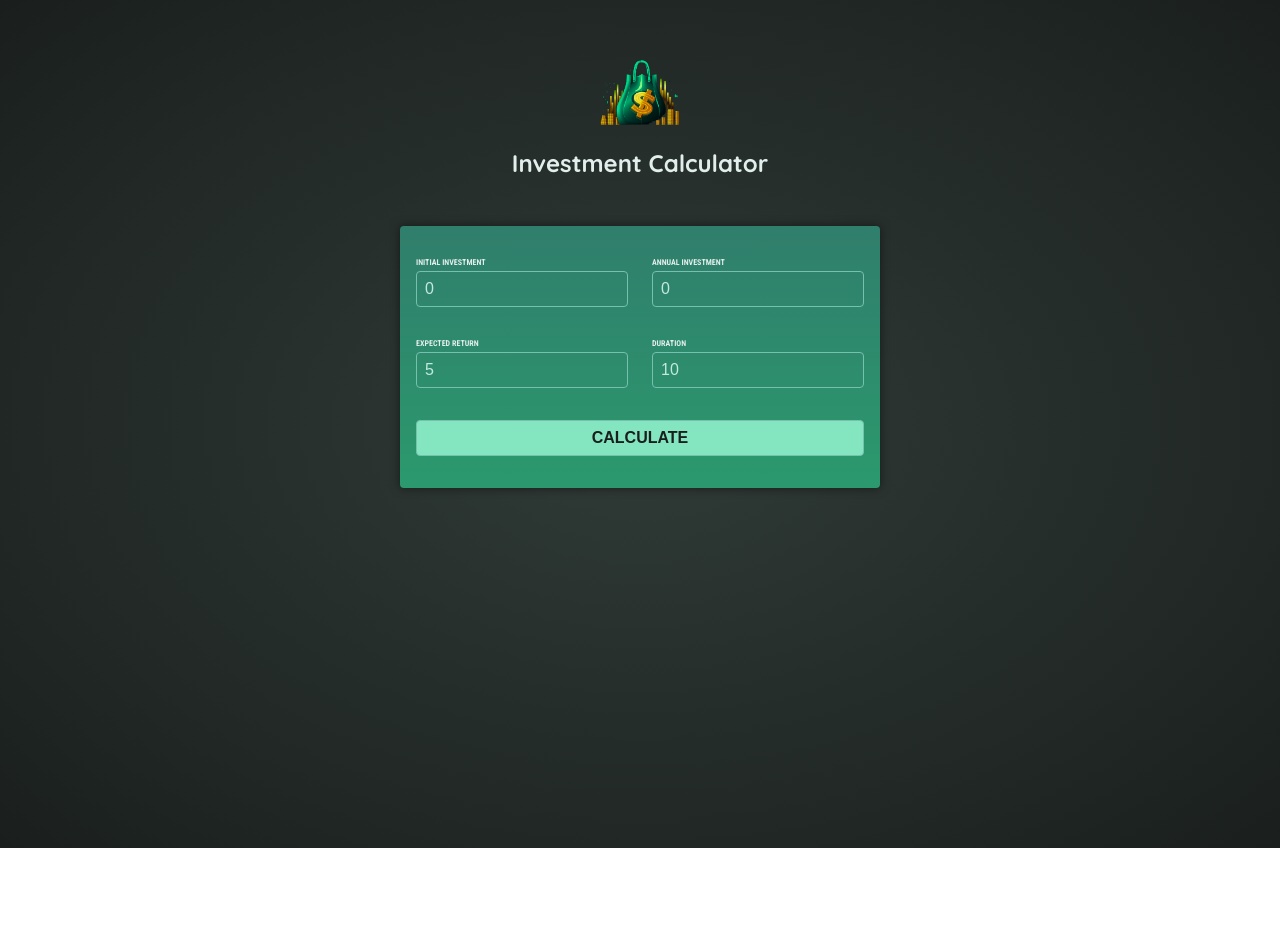
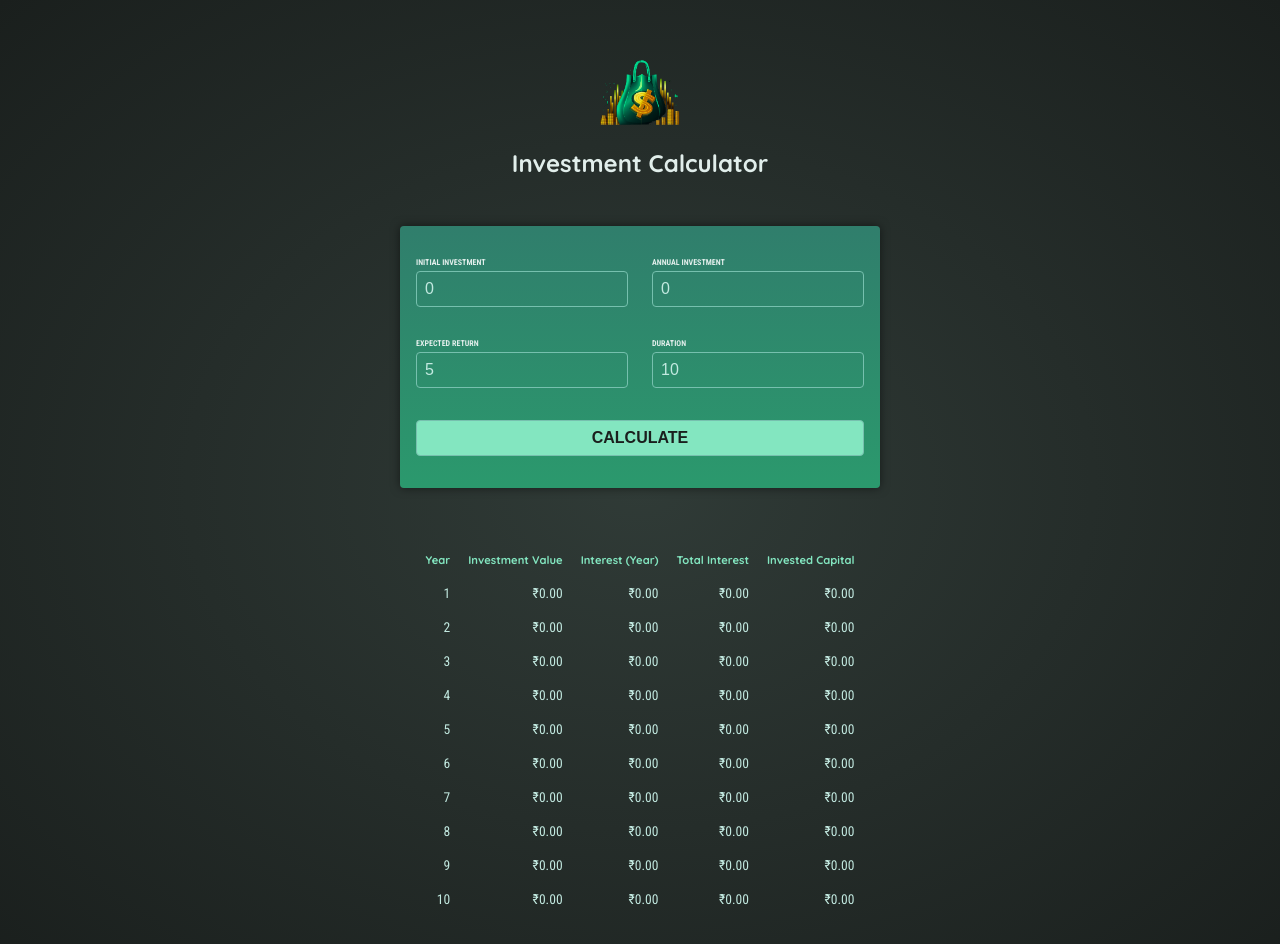
Before and after one commit to codingmoments/angular, an Angular app in the folder 03-essentials-practice/: page / in a window 1280 px wide. Both pictures are taken after a click on the button "CALCULATE". Shown: the top 944 px of the page. Before the commit the page ends 848 px from the top, so only its background shows below. Built offline with nearby package versions, Linux system fonts and the light colour scheme.

Commit message:
Just practiced the lessons. Created investment results component. Passed the annual data from app component to this component. Conditional displayed the results and formatted the numbers using currency pipe.

```diff
--- a/03-essentials-practice/src/app/app.component.html
+++ b/03-essentials-practice/src/app/app.component.html
@@ -1,3 +1,5 @@
 <app-header />
 
 <app-user-input (calculate)="onCalculateInvestmentResults($event)" />
+
+<app-investment-results [results]="annualData" />
--- a/03-essentials-practice/src/app/app.component.ts
+++ b/03-essentials-practice/src/app/app.component.ts
@@ -2,14 +2,24 @@
 import { HeaderComponent } from './header/header.component';
 import { UserInputComponent } from './user-input/user-input.component';
 import { type InvestmentInput } from './investment-input.model';
+import { InvestmentResultsComponent } from './investment-results/investment-results.component';
 
 @Component({
   selector: 'app-root',
   standalone: true,
   templateUrl: './app.component.html',
-  imports: [HeaderComponent, UserInputComponent],
+  imports: [HeaderComponent, UserInputComponent, InvestmentResultsComponent],
 })
 export class AppComponent {
+  annualData: {
+    year: number;
+    interest: number;
+    valueEndOfYear: number;
+    annualInvestment: number;
+    totalInterest: number;
+    totalAmountInvested: number;
+  }[] = [];
+
   onCalculateInvestmentResults(data: InvestmentInput) {
     const { initialInvestment, annualInvestment, expectedReturn, duration } =
       data;
@@ -33,6 +43,6 @@
       });
     }
 
-    return annualData;
+    this.annualData = annualData;
   }
 }
--- /dev/null
+++ b/03-essentials-practice/src/app/investment-results/investment-results.component.css
@@ -0,0 +1,19 @@
+table {
+  max-width: 50rem;
+  margin: 2rem auto;
+  padding: 1rem;
+  table-layout: fixed;
+  border-spacing: 1rem;
+  text-align: right;
+}
+
+table thead {
+  font-size: 0.7rem;
+  color: #83e6c0;
+}
+
+table tbody {
+  font-family: "Roboto Condensed", sans-serif;
+  font-size: 0.85rem;
+  color: #c2e9e0;
+}
--- /dev/null
+++ b/03-essentials-practice/src/app/investment-results/investment-results.component.html
@@ -0,0 +1,26 @@
+@if(!results || results.length === 0) {
+<p class="center">Please enter some value and press 'Calculate'!</p>
+} @else {
+<table>
+  <thead>
+    <tr>
+      <th>Year</th>
+      <th>Investment Value</th>
+      <th>Interest (Year)</th>
+      <th>Total Interest</th>
+      <th>Invested Capital</th>
+    </tr>
+  </thead>
+  <tbody>
+    @for (result of results; track result.year) {
+    <tr>
+      <td>{{ result.year }}</td>
+      <td>{{ result.valueEndOfYear | currency : "INR" }}</td>
+      <td>{{ result.interest | currency : "INR" }}</td>
+      <td>{{ result.totalInterest | currency : "INR" }}</td>
+      <td>{{ result.totalAmountInvested | currency : "INR" }}</td>
+    </tr>
+    }
+  </tbody>
+</table>
+}
```
Also changed, not shown: 03-essentials-practice/src/app/investment-results/investment-results.component.ts (added, +20 -0 lines).
